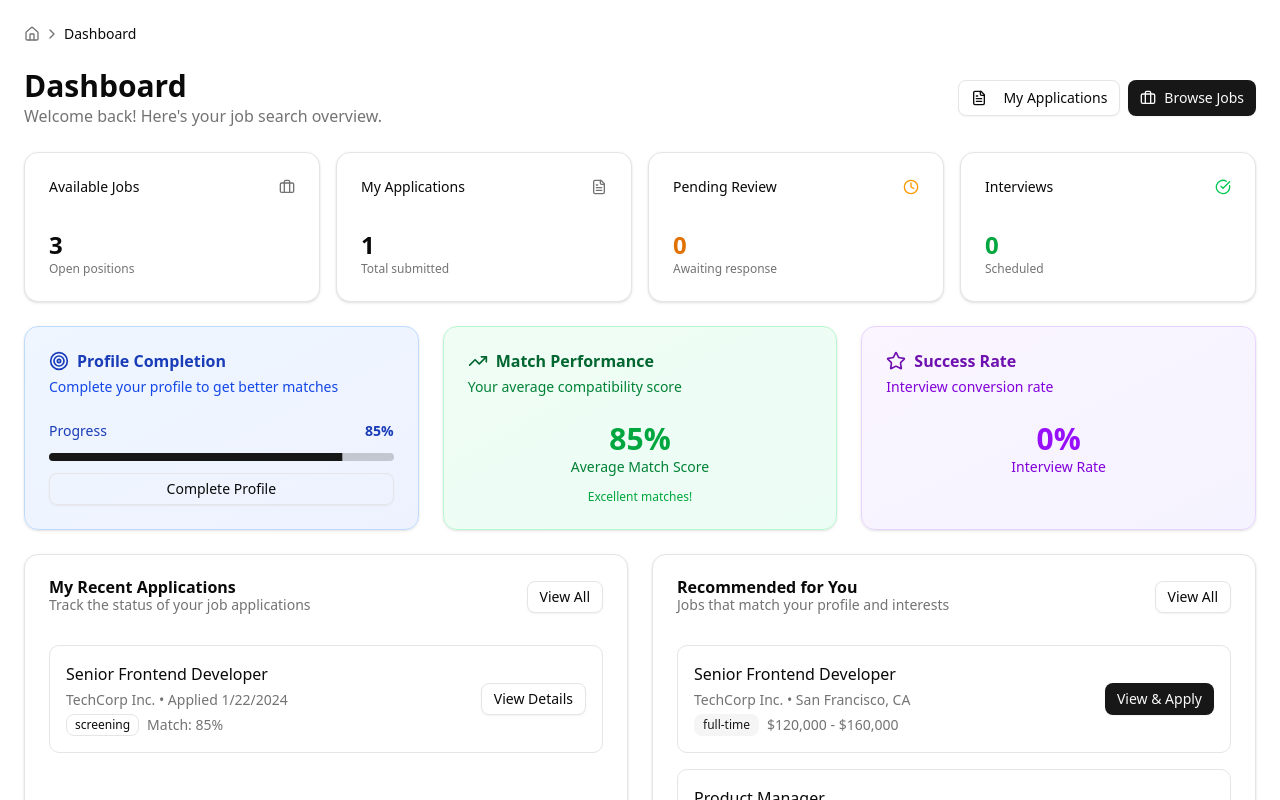
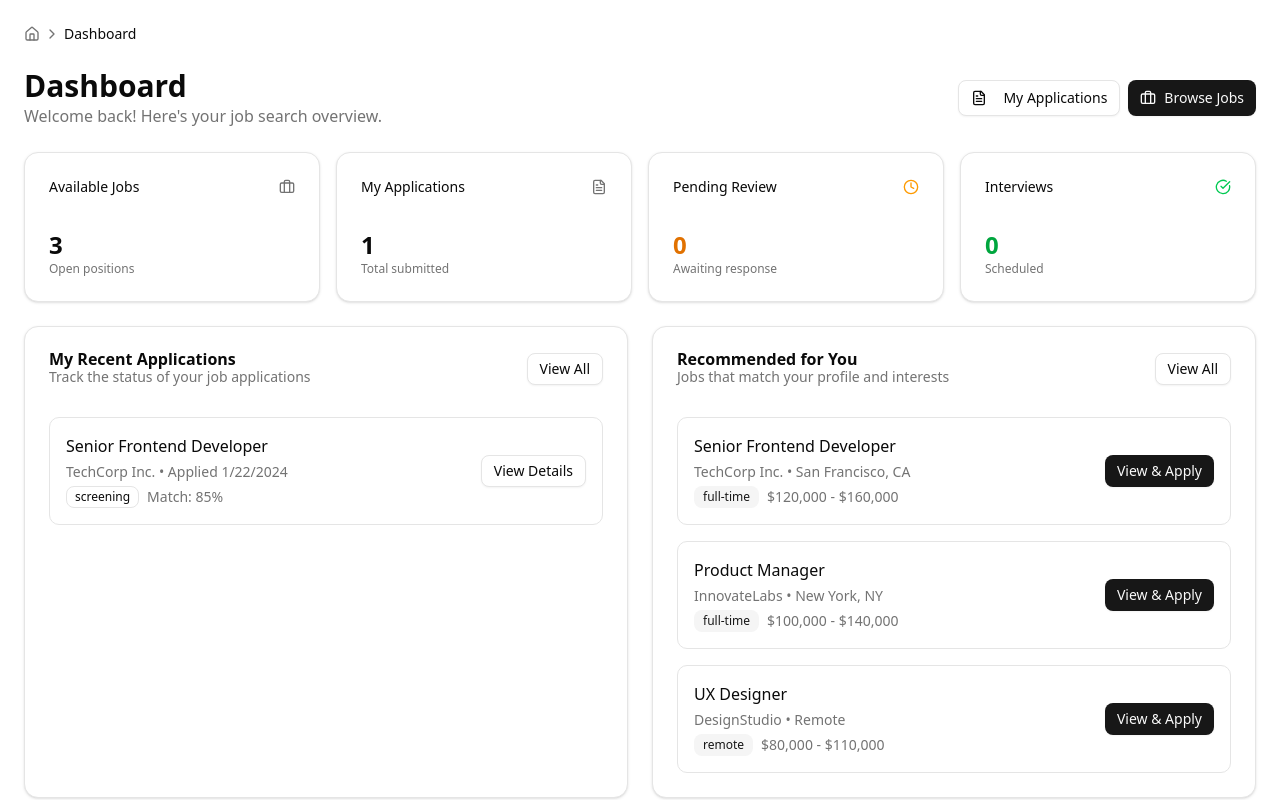
Before and after one commit to joshsoftware/Hackathon-Aug-25-Team6, a Next.js app in the folder app/frontend/: page /candidate/dashboard in a window 1280 px wide. Built offline with nearby package versions, Linux system fonts and the light colour scheme.

Commit message:
[add]: auth key to axios when token is found

```diff
--- a/app/frontend/src/app/(auth)/axiosInstance.ts
+++ b/app/frontend/src/app/(auth)/axiosInstance.ts
@@ -5,3 +5,21 @@ export const axiosInstance = axios.create({
   baseURL: "http://127.0.0.1:8000",
   withCredentials: true,
 });
+
+
+axiosInstance.interceptors.request.use(
+  (config) => {
+    // Get token from localStorage
+    const token = localStorage.getItem('token');
+
+    // If token exists, add it to headers
+    if (token) {
+      config.headers['Authorization'] = token;
+    }
+
+    return config;
+  },
+  (error) => {
+    return Promise.reject(error);
+  }
+);
--- /dev/null
+++ b/app/frontend/src/app/candidate/dashboard/(components)/MatchPerformanceCard.tsx
@@ -0,0 +1,41 @@
+import { Card, CardContent, CardDescription, CardHeader, CardTitle } from "@/app/(components)/ui/card"
+import { TrendingUp } from "lucide-react"
+
+interface MatchPerformanceCardProps {
+  avgMatchScore: number
+}
+
+export function MatchPerformanceCard({ avgMatchScore }: MatchPerformanceCardProps) {
+  return (
+    <Card className="bg-gradient-to-br from-green-50 to-emerald-50 border-green-200">
+      <CardHeader>
+        <CardTitle className="flex items-center gap-2 text-green-800">
+          <TrendingUp className="h-5 w-5" />
+          Match Performance
+        </CardTitle>
+        <CardDescription className="text-green-700">
+          Your average compatibility score
+        </CardDescription>
+      </CardHeader>
+      <CardContent>
+        <div className="space-y-3">
+          <div className="text-center">
+            <div className="text-3xl font-bold text-green-600">
+              {avgMatchScore}%
+            </div>
+            <p className="text-sm text-green-700">Average Match Score</p>
+          </div>
+          {avgMatchScore > 0 && (
+            <div className="text-xs text-green-600 text-center">
+              {avgMatchScore >= 80
+                ? "Excellent matches!"
+                : avgMatchScore >= 60
+                ? "Good compatibility"
+                : "Room for improvement"}
+            </div>
+          )}
+        </div>
+      </CardContent>
+    </Card>
+  )
+}
--- /dev/null
+++ b/app/frontend/src/app/candidate/dashboard/(components)/ProfileCompletionCard.tsx
@@ -0,0 +1,44 @@
+import { Card, CardContent, CardDescription, CardHeader, CardTitle } from "@/app/(components)/ui/card"
+import { Button } from "@/app/(components)/ui/button"
+import { Progress } from "@/app/(components)/ui/progress"
+import { Target } from "lucide-react"
+
+interface ProfileCompletionCardProps {
+  profileCompletion: number
+}
+
+export function ProfileCompletionCard({ profileCompletion }: ProfileCompletionCardProps) {
+  return (
+    <Card className="bg-gradient-to-br from-blue-50 to-indigo-50 border-blue-200">
+      <CardHeader>
+        <CardTitle className="flex items-center gap-2 text-blue-800">
+          <Target className="h-5 w-5" />
+          Profile Completion
+        </CardTitle>
+        <CardDescription className="text-blue-700">
+          Complete your profile to get better matches
+        </CardDescription>
+      </CardHeader>
+      <CardContent>
+        <div className="space-y-3">
+          <div className="flex items-center justify-between">
+            <span className="text-sm font-medium text-blue-800">
+              Progress
+            </span>
+            <span className="text-sm font-bold text-blue-800">
+              {profileCompletion}%
+            </span>
+          </div>
+          <Progress value={profileCompletion} className="h-2" />
+          <Button
+            size="sm"
+            variant="outline"
+            className="w-full bg-transparent"
+          >
+            Complete Profile
+          </Button>
+        </div>
+      </CardContent>
+    </Card>
+  )
+}
--- /dev/null
+++ b/app/frontend/src/app/candidate/dashboard/(components)/SuccessRateCard.tsx
@@ -0,0 +1,42 @@
+import { Card, CardContent, CardDescription, CardHeader, CardTitle } from "@/app/(components)/ui/card"
+import { Star } from "lucide-react"
+
+interface SuccessRateCardProps {
+  myApplications: any[];
+  interviewApplications: any[];
+}
+
+export function SuccessRateCard({
+  myApplications,
+  interviewApplications
+}: SuccessRateCardProps) {
+  const successRate = myApplications.length > 0
+    ? Math.round(
+        (interviewApplications.length / myApplications.length) * 100
+      )
+    : 0;
+
+  return (
+    <Card className="bg-gradient-to-br from-purple-50 to-violet-50 border-purple-200">
+      <CardHeader>
+        <CardTitle className="flex items-center gap-2 text-purple-800">
+          <Star className="h-5 w-5" />
+          Success Rate
+        </CardTitle>
+        <CardDescription className="text-purple-700">
+          Interview conversion rate
+        </CardDescription>
+      </CardHeader>
+      <CardContent>
+        <div className="space-y-3">
+          <div className="text-center">
+            <div className="text-3xl font-bold text-purple-600">
+              {successRate}%
+            </div>
+            <p className="text-sm text-purple-700">Interview Rate</p>
+          </div>
+        </div>
+      </CardContent>
+    </Card>
+  )
+}
--- a/app/frontend/src/app/candidate/dashboard/page.tsx
+++ b/app/frontend/src/app/candidate/dashboard/page.tsx
@@ -21,6 +21,9 @@ import {
 } from "lucide-react";
 import Link from "next/link";
 import { Breadcrumb } from "@/app/(components)/ui/breadcrumb";
+import { MatchPerformanceCard } from "./(components)/MatchPerformanceCard";
+import { ProfileCompletionCard } from "./(components)/ProfileCompletionCard";
+import { SuccessRateCard } from "./(components)/SuccessRateCard";
 
 export default function CandidateDashboard() {
   const activeJobs = mockJobs.filter((job) => job.status === "active");
@@ -129,99 +132,14 @@ export default function CandidateDashboard() {
           </Card>
         </div>
 
-        <div className="grid gap-6 lg:grid-cols-3">
-          <Card className="bg-gradient-to-br from-blue-50 to-indigo-50 border-blue-200">
-            <CardHeader>
-              <CardTitle className="flex items-center gap-2 text-blue-800">
-                <Target className="h-5 w-5" />
-                Profile Completion
-              </CardTitle>
-              <CardDescription className="text-blue-700">
-                Complete your profile to get better matches
-              </CardDescription>
-            </CardHeader>
-            <CardContent>
-              <div className="space-y-3">
-                <div className="flex items-center justify-between">
-                  <span className="text-sm font-medium text-blue-800">
-                    Progress
-                  </span>
-                  <span className="text-sm font-bold text-blue-800">
-                    {profileCompletion}%
-                  </span>
-                </div>
-                <Progress value={profileCompletion} className="h-2" />
-                <Button
-                  size="sm"
-                  variant="outline"
-                  className="w-full bg-transparent"
-                >
-                  Complete Profile
-                </Button>
-              </div>
-            </CardContent>
-          </Card>
-
-          <Card className="bg-gradient-to-br from-green-50 to-emerald-50 border-green-200">
-            <CardHeader>
-              <CardTitle className="flex items-center gap-2 text-green-800">
-                <TrendingUp className="h-5 w-5" />
-                Match Performance
-              </CardTitle>
-              <CardDescription className="text-green-700">
-                Your average compatibility score
-              </CardDescription>
-            </CardHeader>
-            <CardContent>
-              <div className="space-y-3">
-                <div className="text-center">
-                  <div className="text-3xl font-bold text-green-600">
-                    {avgMatchScore}%
-                  </div>
-                  <p className="text-sm text-green-700">Average Match Score</p>
-                </div>
-                {avgMatchScore > 0 && (
-                  <div className="text-xs text-green-600 text-center">
-                    {avgMatchScore >= 80
-                      ? "Excellent matches!"
-                      : avgMatchScore >= 60
-                      ? "Good compatibility"
-                      : "Room for improvement"}
-                  </div>
-                )}
-              </div>
-            </CardContent>
-          </Card>
-
-          <Card className="bg-gradient-to-br from-purple-50 to-violet-50 border-purple-200">
-            <CardHeader>
-              <CardTitle className="flex items-center gap-2 text-purple-800">
-                <Star className="h-5 w-5" />
-                Success Rate
-              </CardTitle>
-              <CardDescription className="text-purple-700">
-                Interview conversion rate
-              </CardDescription>
-            </CardHeader>
-            <CardContent>
-              <div className="space-y-3">
-                <div className="text-center">
-                  <div className="text-3xl font-bold text-purple-600">
-                    {myApplications.length > 0
-                      ? Math.round(
-                          (interviewApplications.length /
-                            myApplications.length) *
-                            100
-                        )
-                      : 0}
-                    %
-                  </div>
-                  <p className="text-sm text-purple-700">Interview Rate</p>
-                </div>
-              </div>
-            </CardContent>
-          </Card>
-        </div>
+        {/* <div className="grid gap-6 lg:grid-cols-3">
+          <ProfileCompletionCard profileCompletion={profileCompletion} />
+          <MatchPerformanceCard avgMatchScore={avgMatchScore} />
+          <SuccessRateCard
+            myApplications={myApplications}
+            interviewApplications={interviewApplications}
+          />
+        </div> */}
 
         <div className="grid gap-6 lg:grid-cols-2">
           {/* Recent Applications */}
--- a/app/frontend/src/app/candidate/jobs/loading.tsx
+++ b/app/frontend/src/app/candidate/jobs/loading.tsx
@@ -1,3 +1,7 @@
 export default function Loading() {
-  return null
+  return (
+    <div className="flex items-center justify-center min-h-screen">
+      <div className="animate-spin rounded-full h-16 w-16 border-t-2 border-b-2 border-indigo-600"></div>
+    </div>
+  );
 }
--- a/app/frontend/src/app/candidate/jobs/page.tsx
+++ b/app/frontend/src/app/candidate/jobs/page.tsx
@@ -46,12 +46,10 @@ export default function CandidateJobsPage() {
         );
 
       // Location filter
-      const matchesLocation =
-        locationFilters.length === 0 || locationFilters.includes(job.location);
+      const matchesLocation = locationFilters.length === 0 || locationFilters.includes(job.location);
 
       // Type filter
-      const matchesType =
-        typeFilters.length === 0 || typeFilters.includes(job.type);
+      const matchesType = typeFilters.length === 0 || typeFilters.includes(job.type);
 
       // Salary filter
       const matchesSalary =
--- a/app/frontend/src/app/signup/query/query.tsx
+++ b/app/frontend/src/app/signup/query/query.tsx
@@ -88,15 +88,11 @@ export const useLogin = () => {
         onSuccess: (response) => {
             const { access_token, user, token_type } = response.data;
 
-            const capitalizedTokenType = token_type.charAt(0).toUpperCase() + token_type.slice(1);
-
-            // Store token
-            localStorage.setItem('token', `${capitalizedTokenType} ${access_token}`);
+            localStorage.setItem('token', `${token_type} ${access_token}`);
             localStorage.setItem('userDetails', JSON.stringify(user))
 
             toast.success("You've successfully logged in.");
 
-            // Redirect based on role
             if (user.role === 'hr') {
                 router.push('/recruiter/dashboard');
             } else {
```
